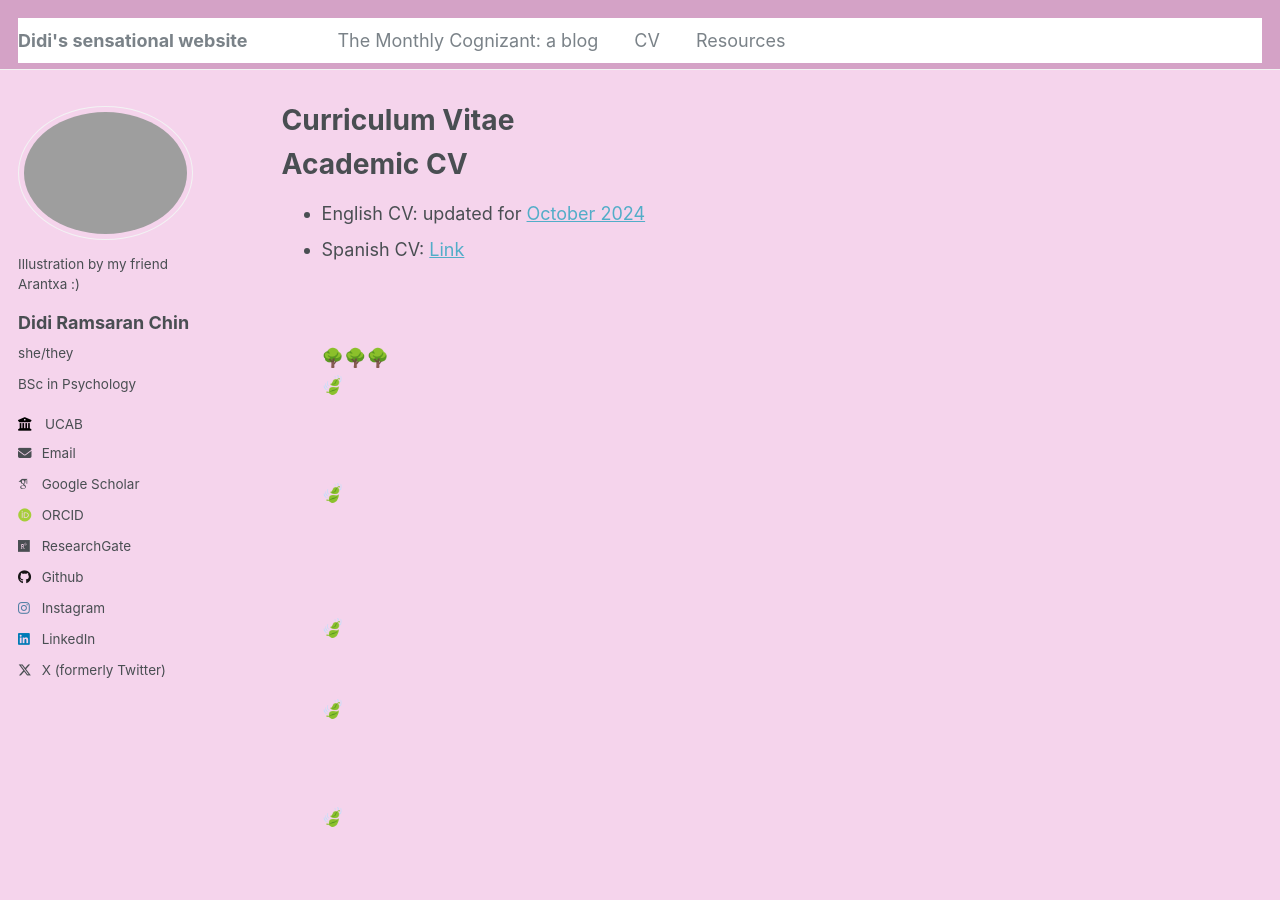
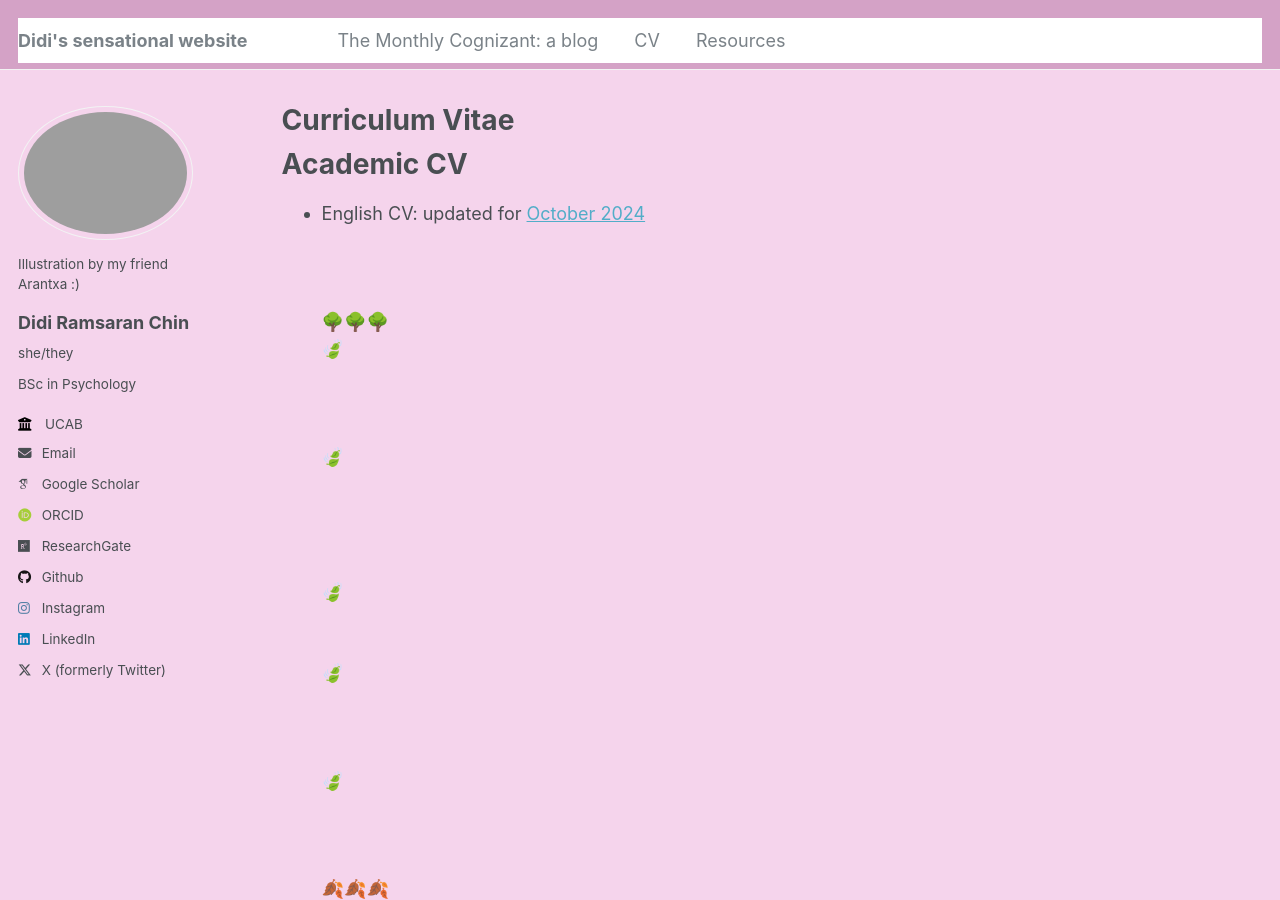
Before and after one commit to neurodidi/neurodidi.github.io, a Jekyll site: the page built from _pages/cv.md, in a window 1280 px wide and 900 px high. Built offline with Jekyll 4.4.1, drawn with Linux system fonts in a browser that asks for light colours; some web fonts are replaced.

Commit message:
Update cv.md
deleted option for spanish cv

```diff
--- a/_pages/cv.md
+++ b/_pages/cv.md
@@ -12,7 +12,6 @@ redirect_from:
 Academic CV
 ======
 * English CV: updated for <a href="/files/Oct2024_Didi_Academic%20_CV.pdf" target="_blank">October 2024</a>
-* Spanish CV: [Link](URL)
 <br/>
 <br/>
 <br/>
```
